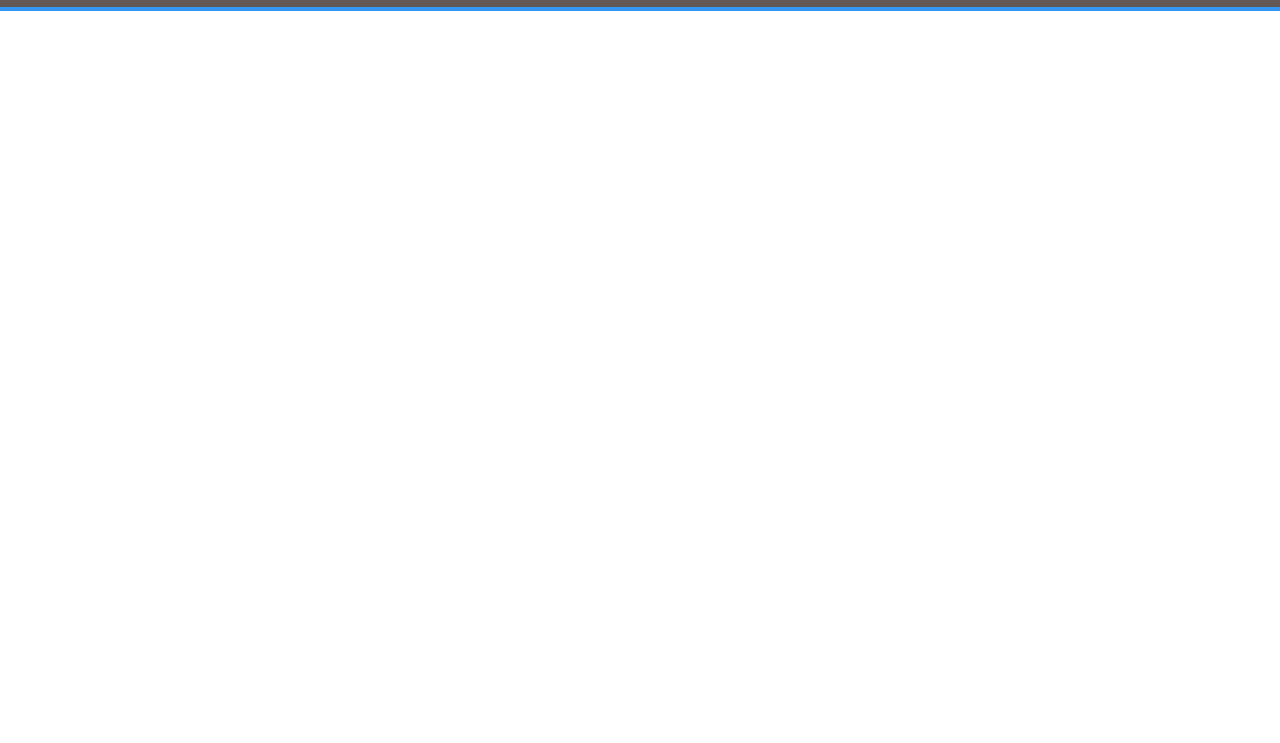
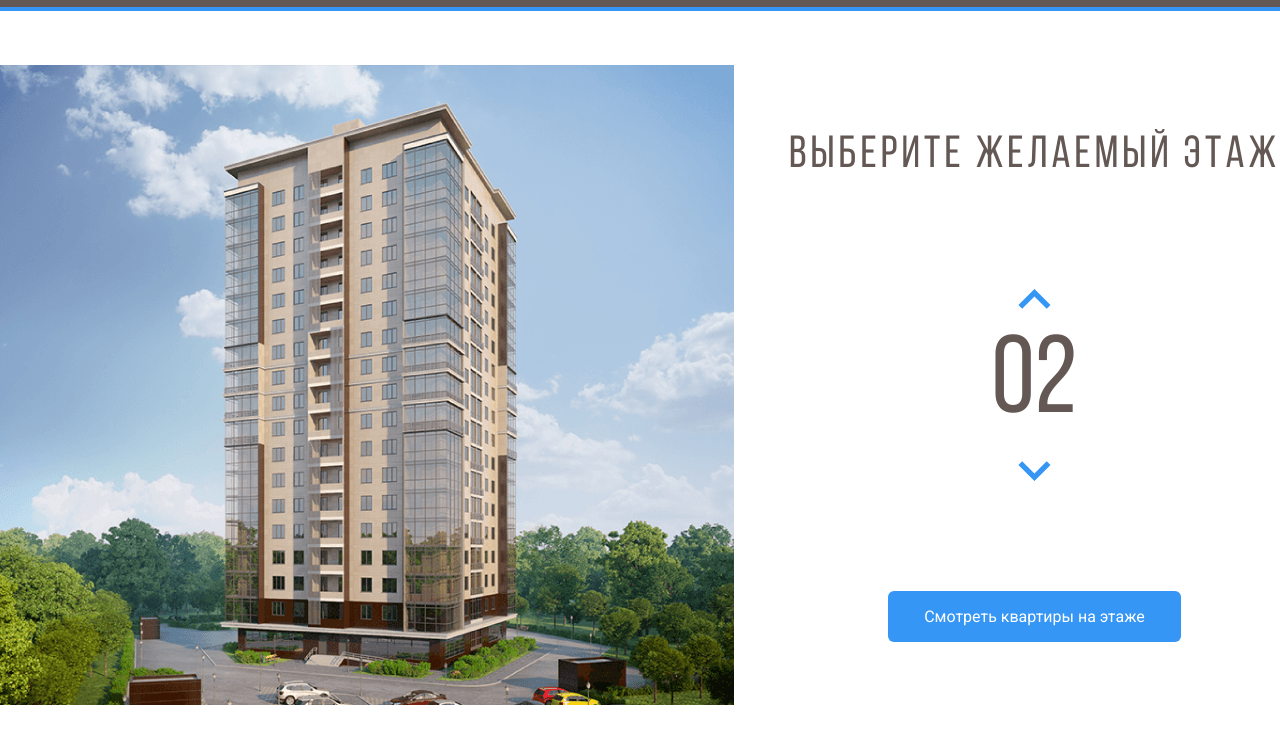
Before and after one commit to GRomanDev/RC-Melody, a plain HTML site: page index.html in a window 1280 px wide. Shown: the part 53-796 px from the top of the page. Drawn offline with Linux system fonts and the light colour scheme.

Commit message:
created:  main block

```diff
--- a/index.html
+++ b/index.html
@@ -41,6 +41,50 @@
     </div>
   </header>
 
+  <main class="main">
+    <div class="main-wrap container">
+      <div class="main-img">
+        <svg width="734" height="640" viewBox="0 0 734 640" fill="none" xmlns="http://www.w3.org/2000/svg"
+          xmlns:xlink="http://www.w3.org/1999/xlink" class="home-image">
+          <rect width="734" height="640" fill="url(#pattern0)" />
+          <defs>
+            <pattern id="pattern0" patternContentUnits="objectBoundingBox" width="1" height="1">
+              <use xlink:href="#image0_1_86" transform="translate(-0.00408719) scale(0.0013624 0.0015625)" />
+            </pattern>
+            <image id="image0_1_86" width="740" height="640" xlink:href="img/home.png" />
+          </defs>
+          <path d="M222 533L442.8 541L512 527.3V549L443.5 568.7L222 557.7V533Z" fill="#3595F6" fill-opacity="0.75" />
+          <path d="M223 532V507L443.3 510.3L513 507V527L443.7 540L223 532Z" fill="#3595F6" fill-opacity="0.75" />
+          <path d="M223 506V481H444H513V504L445 511L223 506Z" fill="#3595F6" fill-opacity="0.75" />
+          <path d="M223 482V457L444.3 453.3L512 460V482H444" fill="#3595F6" fill-opacity="0.75" />
+          <path d="M223 456V430L444.5 426.7L513 437.7V459L444 452.3L223 456Z" fill="#3595F6" fill-opacity="0.75" />
+          <path d="M222 429V405.3L443 393L514 416V437.3L443 425L222 429Z" fill="#3595F6" fill-opacity="0.75" />
+          <path d="M222 407V382L444.2 365.7L514 394.3V415L443.7 393.3L222 407Z" fill="#3595F6" fill-opacity="0.75" />
+          <path d="M222 382V357L444.5 336.7L514 373.3V394L442 365.3L222 382Z" fill="#3595F6" fill-opacity="0.75" />
+          <path d="M222 356V332L445 307.3L514 351.3V373L444.7 335L222 356Z" fill="#3595F6" fill-opacity="0.75" />
+          <path d="M222 331V307L444.5 278.3L514 329.3V350L443.7 307.7L222 331Z" fill="#3595F6" fill-opacity="0.75" />
+          <path d="M221 307V283L443.3 250L514 309.3V329L444 278.3L221 307Z" fill="#3595F6" fill-opacity="0.75" />
+          <path d="M222 282V258L443.2 223L513 287V308L444.3 249.7L222 282Z" fill="#3595F6" fill-opacity="0.75" />
+          <path d="M222 258V233L444.3 195L513 265.3V286L444 222L222 258Z" fill="#3595F6" fill-opacity="0.75" />
+          <path d="M222 233V208L442.8 164.3L513 243.3V266L444 192.7L222 233Z" fill="#3595F6" fill-opacity="0.75" />
+          <path d="M223 208V183L443 135L513 220V243L442.3 163.7L223 208Z" fill="#3595F6" fill-opacity="0.75" />
+          <path d="M222 183V158L441.8 106L513 198.3V221L443.3 134.7L222 183Z" fill="#3595F6" fill-opacity="0.75" />
+          <path d="M222 158V132L444 75.3L513 177V198L443.7 106.3L222 158Z" fill="#3595F6" fill-opacity="0.75" />
+        </svg>
+      </div>
+      <!-- main-img -->
+      <div class="main-info">
+        <div class="main-info__title">Выберите желаемый этаж</div>
+        <div class="main-info__slider slider">
+          <img src="img/arrow-up.svg" alt="arrow up" class="slider-arrow slider-arrow--up">
+          <span class="slider-count">02</span>
+          <img src="img/arrow-up.svg" alt="arrow down" class="slider-arrow slider-arrow--down">
+        </div>
+        <button class="main-info__button">Смотреть квартиры на этаже</button>
+      </div>
+    </div>
+  </main>
+
   <script src="js/main.js"></script>
 </body>
 
--- a/scss/_settings.scss
+++ b/scss/_settings.scss
@@ -4,6 +4,15 @@
 
 body {
   font-family: 'Roboto', sans-serif;
+}
+
+@font-face {
+  font-family: "Bebas Neue";
+  src: local("BebasNeueRegular"), url("../fonts/BebasNeueRegular.woff2") format("woff2"),
+    url("../fonts/BebasNeueRegular.woff") format("woff");
+  font-weight: normal;
+  font-style: normal;
+  font-display: swap;
 }
 
 .container {
--- /dev/null
+++ b/scss/blocks/_main.scss
@@ -0,0 +1,58 @@
+.main {
+  padding: 54px 0 99px;
+  &-wrap {
+    display: flex;
+    justify-content: space-between;
+  }
+  &-info {
+    display: flex;
+    flex-direction: column;
+    align-items: center;
+    justify-content: space-between;
+    padding: 67px 0;
+    &__title {
+      font-family: Bebas Neue;
+      font-size: 45px;
+      line-height: 47px;
+      letter-spacing: 4px;
+      text-transform: uppercase;
+      color: #635854;
+    }
+    &__slider {
+      display: flex;
+      flex-direction: column;
+      align-items: center;
+    }
+    &__button {
+      background: #3596F5;
+      border-radius: 6px;
+      padding: 16px 36px;
+      font-size: 16px;
+      line-height: 19px;
+      color: #FFFFFF;
+    }
+  }
+}
+
+.home-image path {
+  opacity: 0;
+  cursor: pointer;
+  &:hover {
+    opacity: 1;
+  }
+}
+
+.slider {
+  &-count {
+    margin: 13px 0;
+    font-size: 110px;
+    font-family: Bebas Neue;
+    color: #635854;
+  }
+  &-arrow {
+    cursor: pointer;
+    &--down {
+      transform: rotateX(180deg);
+    }
+  }
+}
--- a/scss/style.scss
+++ b/scss/style.scss
@@ -2,3 +2,4 @@
 @import url('https://fonts.googleapis.com/css2?family=Roboto:wght@400;700&display=swap');
 @import 'normilize';
 @import 'blocks/header';
+@import 'blocks/main';
```
Also changed, not shown: css/style.min.css, fonts/BebasNeueRegular.woff (added), fonts/BebasNeueRegular.woff2 (added), img/arrow-up.svg (added), img/home.png (added), 1 other file.
